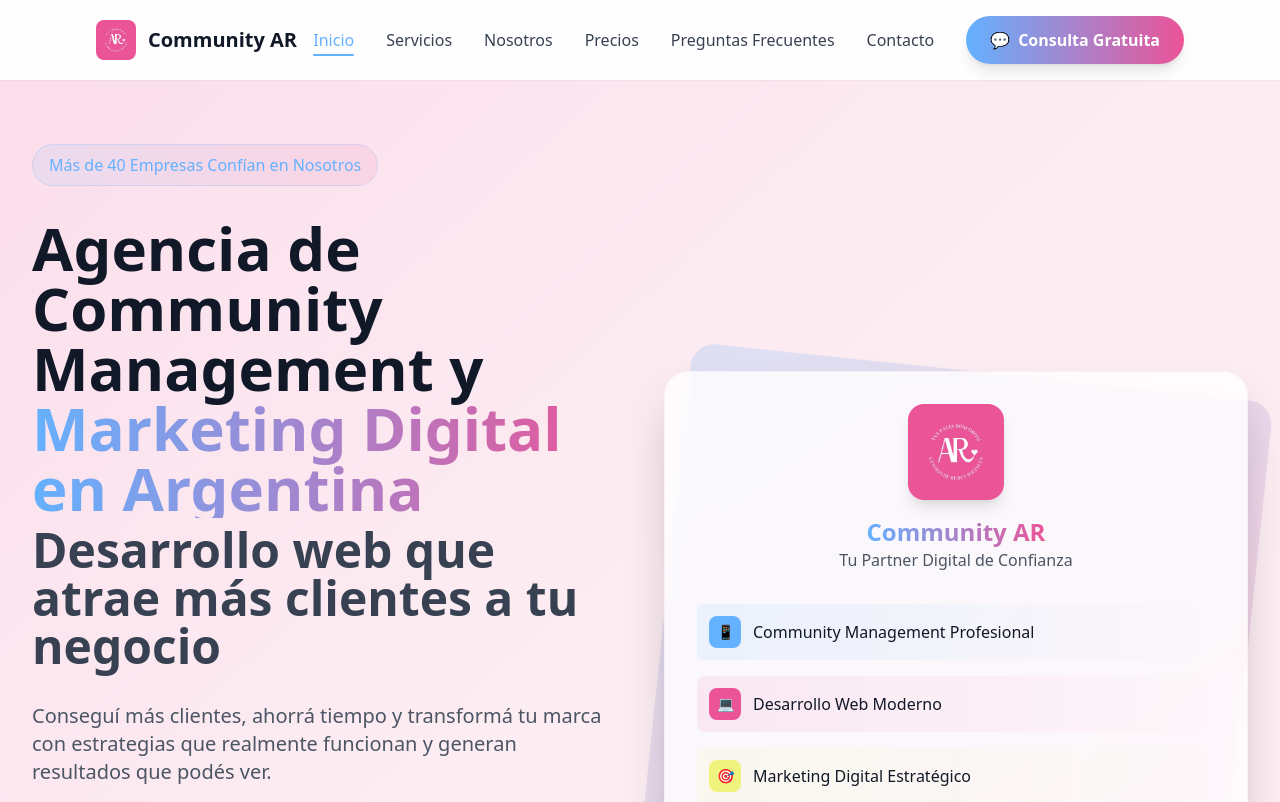
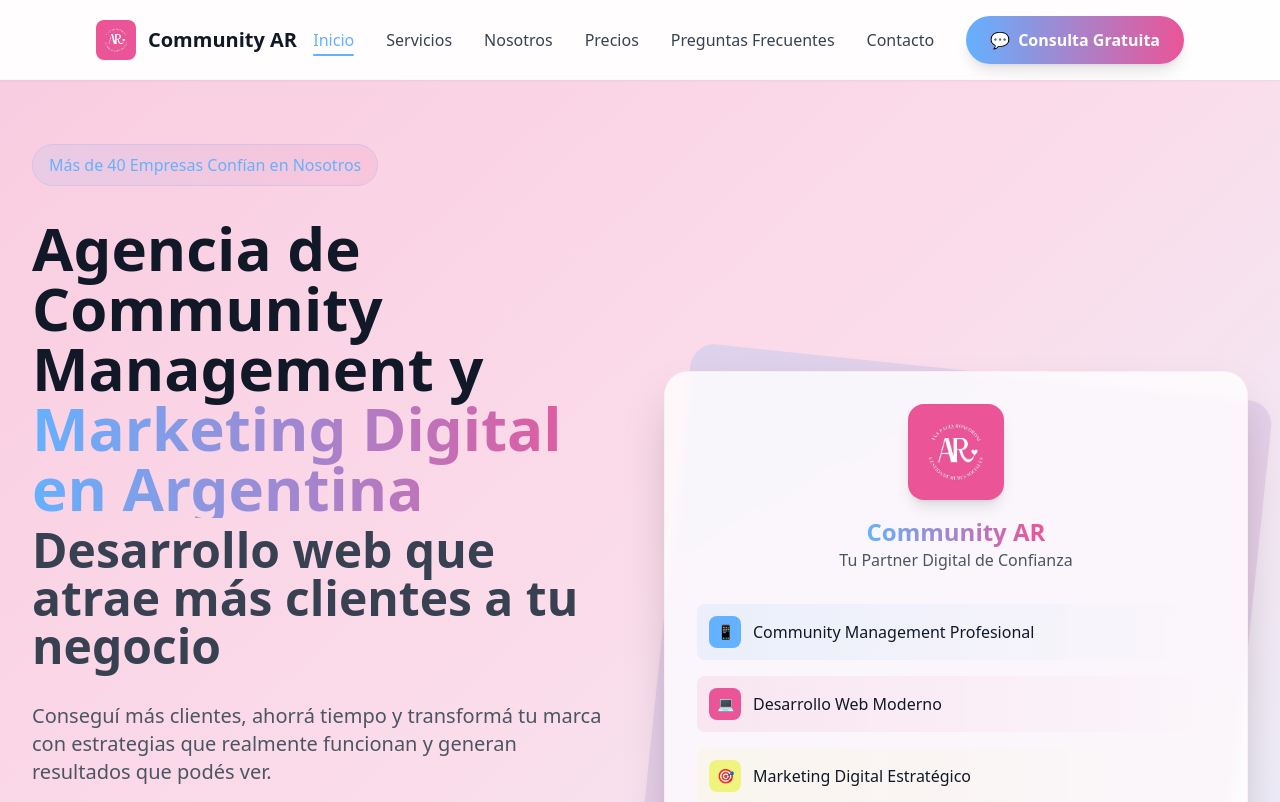
Before and after one commit to TomiRonco/community-ar-landing, a Next.js app: page / in a window 1280 px wide. Shown: the top 802 px of the page. Built offline with nearby package versions, Linux system fonts and the light colour scheme.

Commit message:
style: intensificar degradado fucsia en Hero
- Cambio de degradado rosa suave a fucsia más intenso
- from-primary-pink/30 via-primary-pink/20 to-primary-blue/15
- Colores más vibrantes y similares al logo
- Transición fucsia a azul para dinamismo visual

```diff
--- a/src/components/sections/HeroSection.tsx
+++ b/src/components/sections/HeroSection.tsx
@@ -7,7 +7,7 @@
 
 export default function HeroSection() {
   return (
-    <section id="inicio" className="min-h-screen bg-gradient-to-br from-primary-pink/20 via-primary-light-pink/30 to-primary-pink/10 pt-16 sm:pt-20">
+    <section id="inicio" className="min-h-screen bg-gradient-to-br from-primary-pink/30 via-primary-pink/20 to-primary-blue/15 pt-16 sm:pt-20">
       <div className="max-w-7xl mx-auto px-4 sm:px-6 lg:px-8 py-8 sm:py-16">
         <div className="grid lg:grid-cols-2 gap-8 lg:gap-12 items-center min-h-[calc(100vh-6rem)] sm:min-h-[calc(100vh-8rem)]">
 
```
